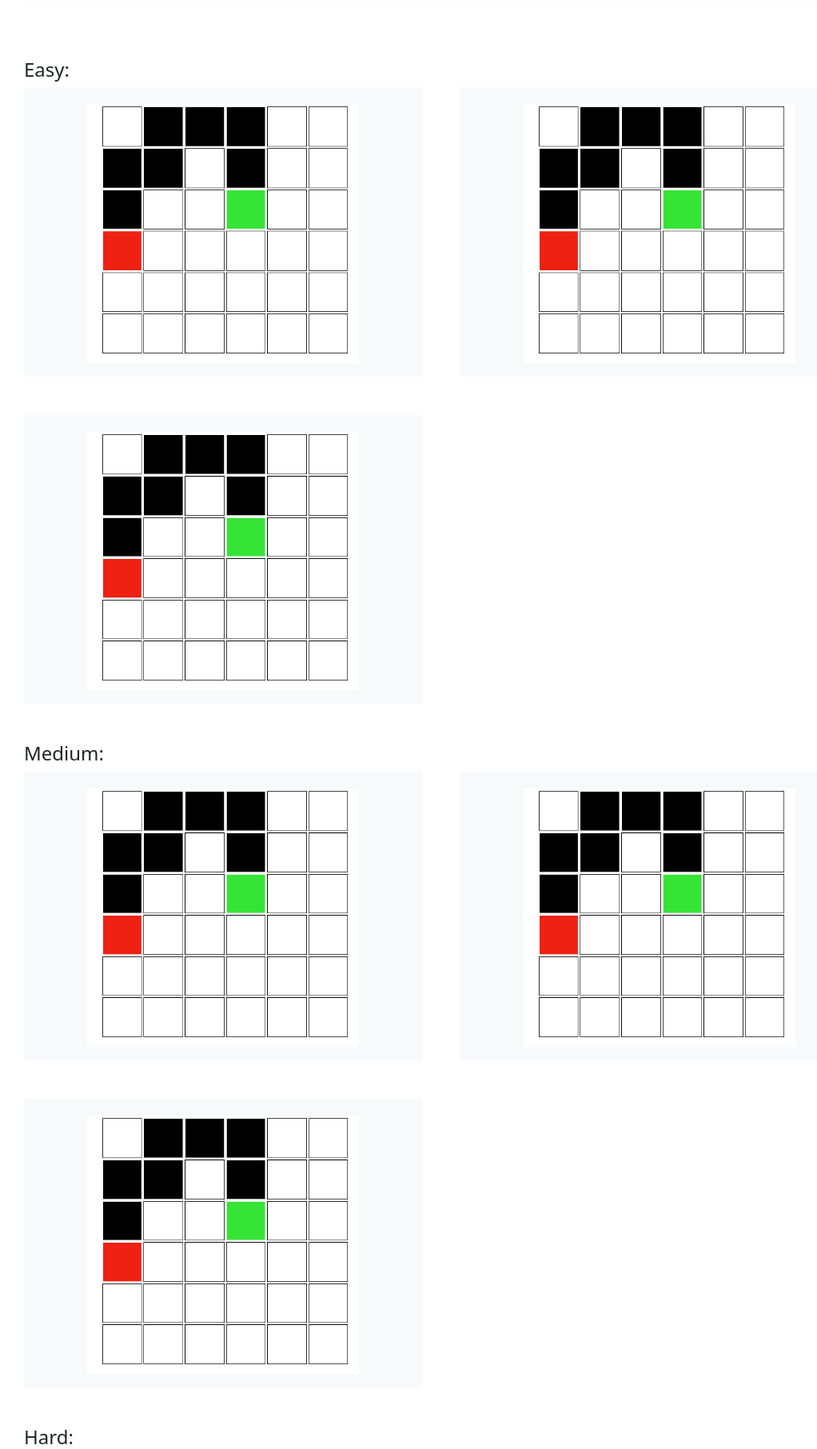
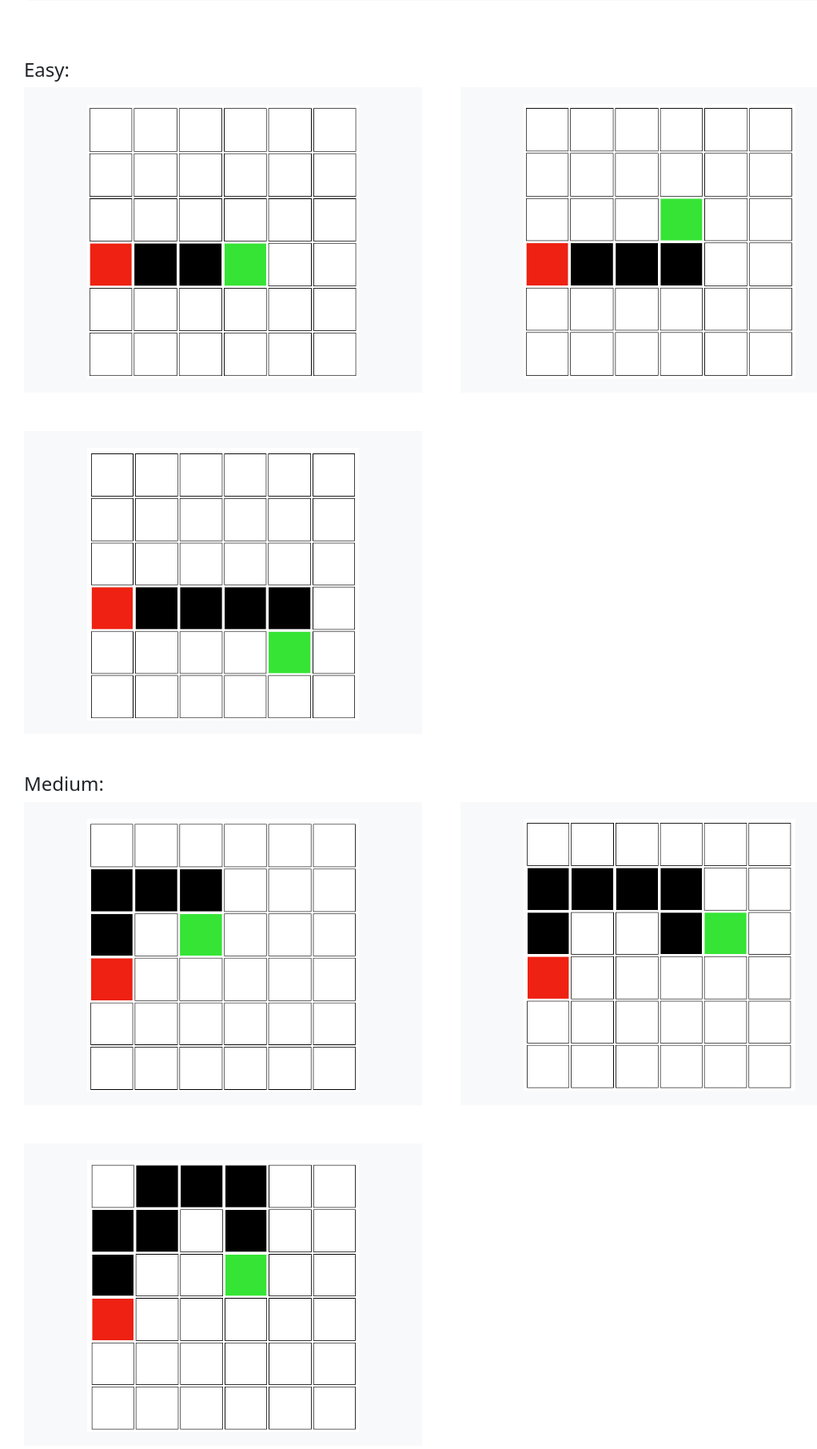
Before and after one commit to 2002057/ICT2101-2201-Team-Project-P1-1, a Flask app: page / in a window 1280 px wide. Shown: the part 461-2273 px from the top of the page at 80% size, without its empty margins (88-1110 px from the left). Run offline with Flask 2, Linux system fonts and the light colour scheme; some libraries are stand-ins or nearby versions.

Commit message:
update level imgaes

```diff
--- a/templates/home.html
+++ b/templates/home.html
@@ -45,7 +45,7 @@
                     <div class="col-lg-6 col-xxl-4 mb-5">
                         <button class ="game-level border-0 h-100">
                             <div class="card-body text-center p-4 p-lg-3 pt-0 pt-lg-0">
-                                <img class="level-img" src="/static/pics/example.png">
+                                <img class="level-img" src="/static/images/easy1.png">
                             </div>
                         </button>
                     </div>
@@ -53,7 +53,7 @@
                         <div class="card bg-light border-0 h-100">
                             <button class ="game-level border-0 h-100">
                                 <div class="card-body text-center p-4 p-lg-3 pt-0 pt-lg-0">
-                                    <img class="level-img" src="/static/pics/example.png">
+                                    <img class="level-img" src="/static/images/easy2.png">
                                 </div>
                             </button>
                         </div>
@@ -62,7 +62,7 @@
                         <div class="card bg-light border-0 h-100">
                             <button class ="game-level border-0 h-100">
                                 <div class="card-body text-center p-4 p-lg-3 pt-0 pt-lg-0">
-                                    <img class="level-img" src="/static/pics/example.png">
+                                    <img class="level-img" src="/static/images/easy3.png">
                                 </div>
                             </button>
                         </div>
@@ -72,7 +72,7 @@
                         <div class="card bg-light border-0 h-100">
                             <button class ="game-level border-0 h-100">
                                 <div class="card-body text-center p-4 p-lg-3 pt-0 pt-lg-0">
-                                    <img class="level-img" src="/static/pics/example.png">
+                                    <img class="level-img" src="/static/images/mid1.png">
                                 </div>
                             </button>
                         </div>
@@ -81,7 +81,7 @@
                         <div class="card bg-light border-0 h-100">
                             <button class ="game-level border-0 h-100">
                                 <div class="card-body text-center p-4 p-lg-3 pt-0 pt-lg-0">
-                                    <img class="level-img" src="/static/pics/example.png">
+                                    <img class="level-img" src="/static/images/mid2.png">
                                 </div>
                             </button>
                         </div>
@@ -90,7 +90,7 @@
                         <div class="card bg-light border-0 h-100">
                             <button class ="game-level border-0 h-100">
                                 <div class="card-body text-center p-4 p-lg-3 pt-0 pt-lg-0">
-                                    <img class="level-img" src="/static/pics/example.png">
+                                    <img class="level-img" src="/static/images/mid3.png">
                                 </div>
                             </button>
                         </div>
@@ -100,7 +100,7 @@
                         <div class="card bg-light border-0 h-100">
                             <button class ="game-level border-0 h-100">
                                 <div class="card-body text-center p-4 p-lg-3 pt-0 pt-lg-0">
-                                    <img class="level-img" src="/static/pics/example.png">
+                                    <img class="level-img" src="/static/images/hard1.png">
                                 </div>
                             </button>
                         </div>
@@ -108,7 +108,7 @@
                         <div class="card bg-light border-0 h-100">
                             <button class ="game-level border-0 h-100">
                                 <div class="card-body text-center p-4 p-lg-3 pt-0 pt-lg-0">
-                                    <img class="level-img" src="/static/pics/example.png">
+                                    <img class="level-img" src="/static/images/hard2.png">
                                 </div>
                             </button>
                         </div>
@@ -116,7 +116,7 @@
                         <div class="card bg-light border-0 h-100">
                             <button class ="game-level border-0 h-100">
                                 <div class="card-body text-center p-4 p-lg-3 pt-0 pt-lg-0">
-                                    <img class="level-img" src="/static/pics/example.png">
+                                    <img class="level-img" src="/static/images/hard3.png">
                                 </div>
                             </button>
                         </div>
```
Also changed, not shown: static/images/easy1.png (added), static/images/easy2.png (added), static/images/easy3.png (added), static/images/hard1.png (added), static/images/hard2.png (added), static/images/hard3.png (added), static/images/mid1.png (added), static/images/mid2.png (added), static/images/mid3.png (added), static/pics/example.png (deleted).
